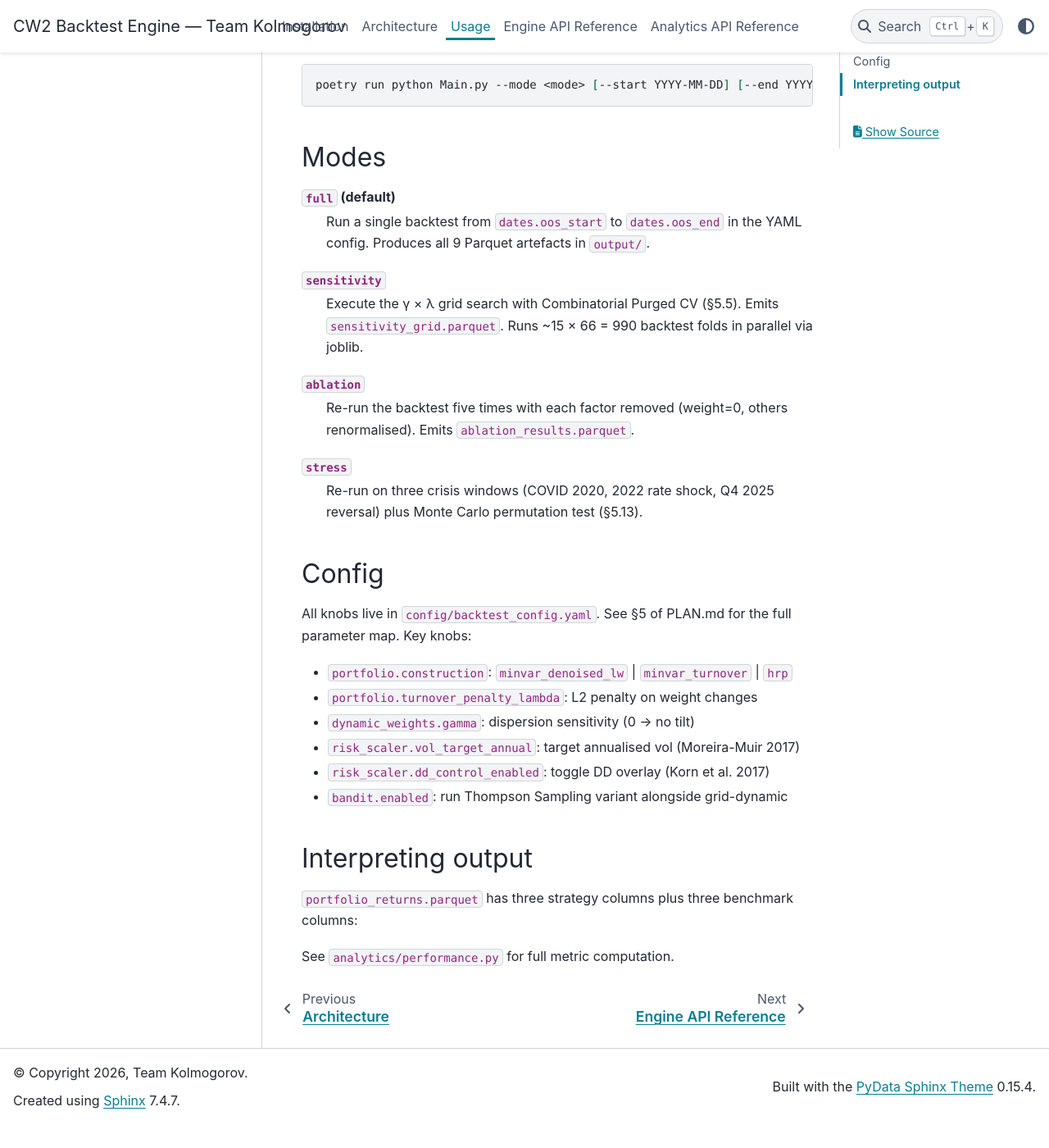
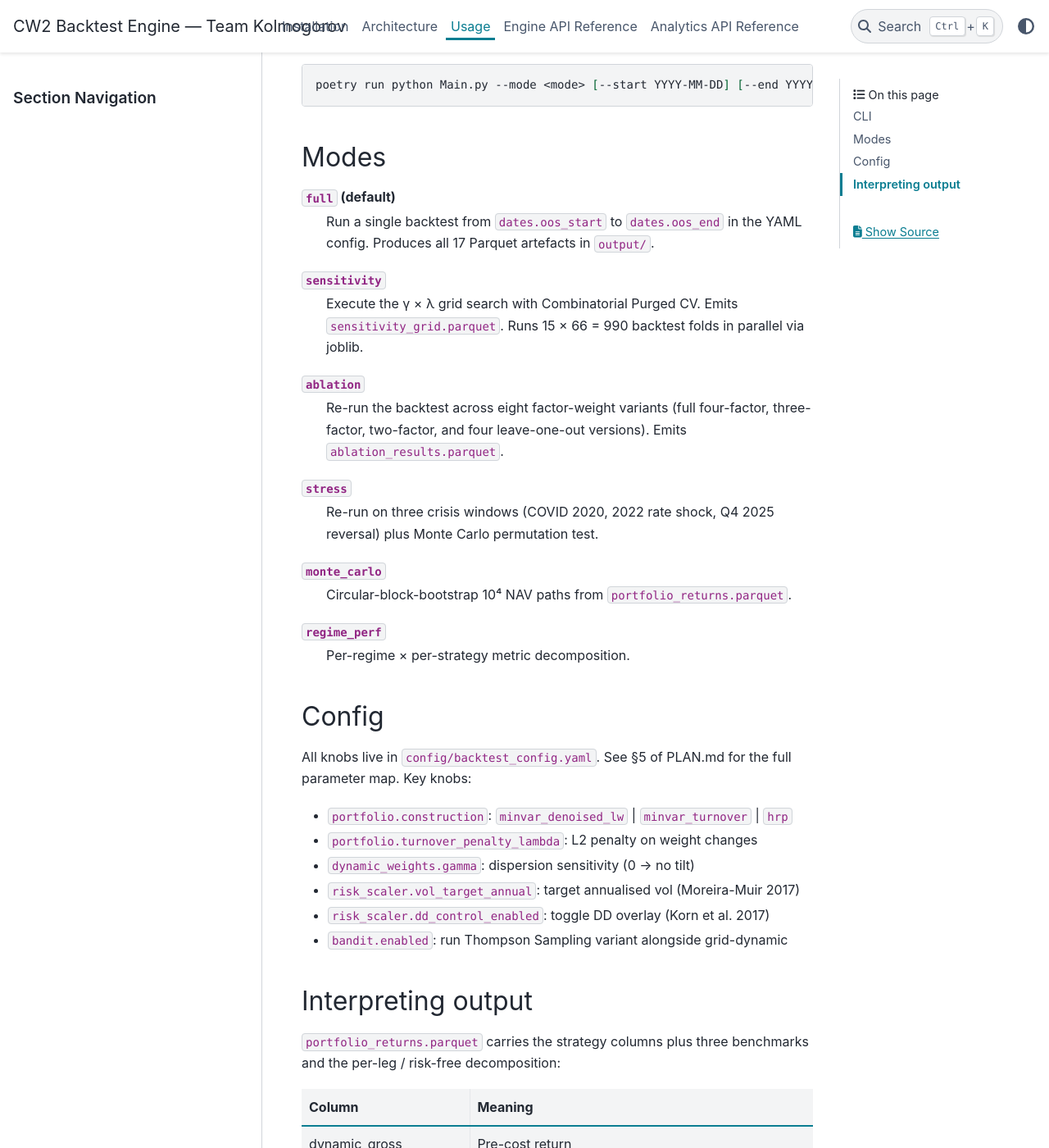
Before and after one commit to abailey81/Big-Data-Pipeline, a Sphinx documentation site: the page built from coursework_two/docs/usage.rst, in a window 1280 px wide and 1400 px high, scrolled down 212 px. Shown: the whole window at 82% size. Built offline with Sphinx 7.4.7 and the PyData theme 0.15.4, drawn with Linux system fonts in a browser that asks for light colours; before the commit the page ends 1584 px from its top, so only the background shows below that; some of the changed text lies outside the part shown.

Commit message:
docs: refresh Sphinx sources to align with two-factor implementation
- index.rst: replace "Production-grade four-factor" framing with
  the two-factor (momentum + value at 50/50) narrative used in the
  report and main README, with the four-factor reduction provenance.
- conf.py: bump release "0.2.0" -> "0.3.2" to match current state.
- architecture.rst: clarify that all four factors are computed and
  surfaced in factor_ic.parquet for the IC diagnostic, while the
  implemented composite is two-factor; correct artefact count
  (9 -> 17 parquet files).
- usage.rst: list eight ablation variants (was "five"), 17 parquet
  artefacts, monte_carlo and regime_perf modes; expand the
  portfolio_returns column table to show all 12 columns including
  hrp_net_20bp, dynamic_net_30bp, long_leg, short_leg, rf_rate.
- installation.rst: bump default --end to 2026-03-31 (32-month OOS).
- README: add a Documentation section pointing at the built HTML
  and the rebuild command.

```diff
--- a/coursework_two/docs/conf.py
+++ b/coursework_two/docs/conf.py
@@ -10,7 +10,7 @@
 project = "CW2 Multi-Factor L/S Equity Backtest Engine"
 copyright = "2026, Team Kolmogorov"
 author = "Team Kolmogorov"
-release = "0.2.0"
+release = "0.3.2"
 
 extensions = [
     "sphinx.ext.autodoc",
--- a/coursework_two/docs/installation.rst
+++ b/coursework_two/docs/installation.rst
@@ -34,4 +34,4 @@
     poetry run pytest test/ -x
 
     # 5. Run the full backtest
-    poetry run python Main.py --mode full --start 2023-07-01 --end 2026-03-20
+    poetry run python Main.py --mode full --start 2023-07-01 --end 2026-03-31
--- a/coursework_two/docs/usage.rst
+++ b/coursework_two/docs/usage.rst
@@ -13,20 +13,27 @@
 
 ``full`` (default)
     Run a single backtest from ``dates.oos_start`` to ``dates.oos_end`` in
-    the YAML config.  Produces all 9 Parquet artefacts in ``output/``.
+    the YAML config.  Produces all 17 Parquet artefacts in ``output/``.
 
 ``sensitivity``
-    Execute the γ × λ grid search with Combinatorial Purged CV (§5.5).
-    Emits ``sensitivity_grid.parquet``.  Runs ~15 × 66 = 990 backtest folds
+    Execute the γ × λ grid search with Combinatorial Purged CV.
+    Emits ``sensitivity_grid.parquet``.  Runs 15 × 66 = 990 backtest folds
     in parallel via joblib.
 
 ``ablation``
-    Re-run the backtest five times with each factor removed (weight=0,
-    others renormalised).  Emits ``ablation_results.parquet``.
+    Re-run the backtest across eight factor-weight variants (full
+    four-factor, three-factor, two-factor, and four leave-one-out
+    versions).  Emits ``ablation_results.parquet``.
 
 ``stress``
     Re-run on three crisis windows (COVID 2020, 2022 rate shock, Q4 2025
-    reversal) plus Monte Carlo permutation test (§5.13).
+    reversal) plus Monte Carlo permutation test.
+
+``monte_carlo``
+    Circular-block-bootstrap 10⁴ NAV paths from ``portfolio_returns.parquet``.
+
+``regime_perf``
+    Per-regime × per-strategy metric decomposition.
 
 Config
 ------
@@ -44,23 +51,35 @@
 Interpreting output
 -------------------
 
-``portfolio_returns.parquet`` has three strategy columns plus three
-benchmark columns:
+``portfolio_returns.parquet`` carries the strategy columns plus three
+benchmarks and the per-leg / risk-free decomposition:
 
-+-----------------+------------------------------+
-| Column          | Meaning                      |
-+=================+==============================+
-| dynamic_gross   | Pre-cost return (Eq 9 comp.) |
-+-----------------+------------------------------+
-| dynamic_net_20bp| 20 bp/side cost (headline)  |
-+-----------------+------------------------------+
-| static_net_20bp | Static 30/30/25/15 variant   |
-+-----------------+------------------------------+
-| bandit_net_20bp | Thompson Sampling variant    |
-+-----------------+------------------------------+
-| benchmark_ew    | **Primary** EW universe      |
-+-----------------+------------------------------+
-| benchmark_spx   | S&P 500 market reference     |
-+-----------------+------------------------------+
++-------------------+----------------------------------------------+
+| Column            | Meaning                                      |
++===================+==============================================+
+| dynamic_gross     | Pre-cost return                              |
++-------------------+----------------------------------------------+
+| dynamic_net_20bp  | 20 bp/side cost (headline)                   |
++-------------------+----------------------------------------------+
+| dynamic_net_30bp  | 30 bp/side cost (stress)                     |
++-------------------+----------------------------------------------+
+| static_net_20bp   | Static 50/50 momentum + value variant        |
++-------------------+----------------------------------------------+
+| bandit_net_20bp   | Linear Thompson Sampling variant             |
++-------------------+----------------------------------------------+
+| hrp_net_20bp      | Hierarchical Risk Parity construction        |
++-------------------+----------------------------------------------+
+| long_leg          | Long-only sub-portfolio return               |
++-------------------+----------------------------------------------+
+| short_leg         | Short-only sub-portfolio return              |
++-------------------+----------------------------------------------+
+| benchmark_ew      | **Primary** equal-weighted universe          |
++-------------------+----------------------------------------------+
+| benchmark_spx     | S&P 500 total-return reference               |
++-------------------+----------------------------------------------+
+| benchmark_50_50   | 50 % EW + 50 % SPX blended reference         |
++-------------------+----------------------------------------------+
+| rf_rate           | DGS3MO risk-free monthly rate                |
++-------------------+----------------------------------------------+
 
 See ``analytics/performance.py`` for full metric computation.
```
Also changed, not shown: coursework_two/docs/architecture.rst (+7 -3 lines), coursework_two/docs/index.rst (+8 -3 lines), coursework_two/README.md.
